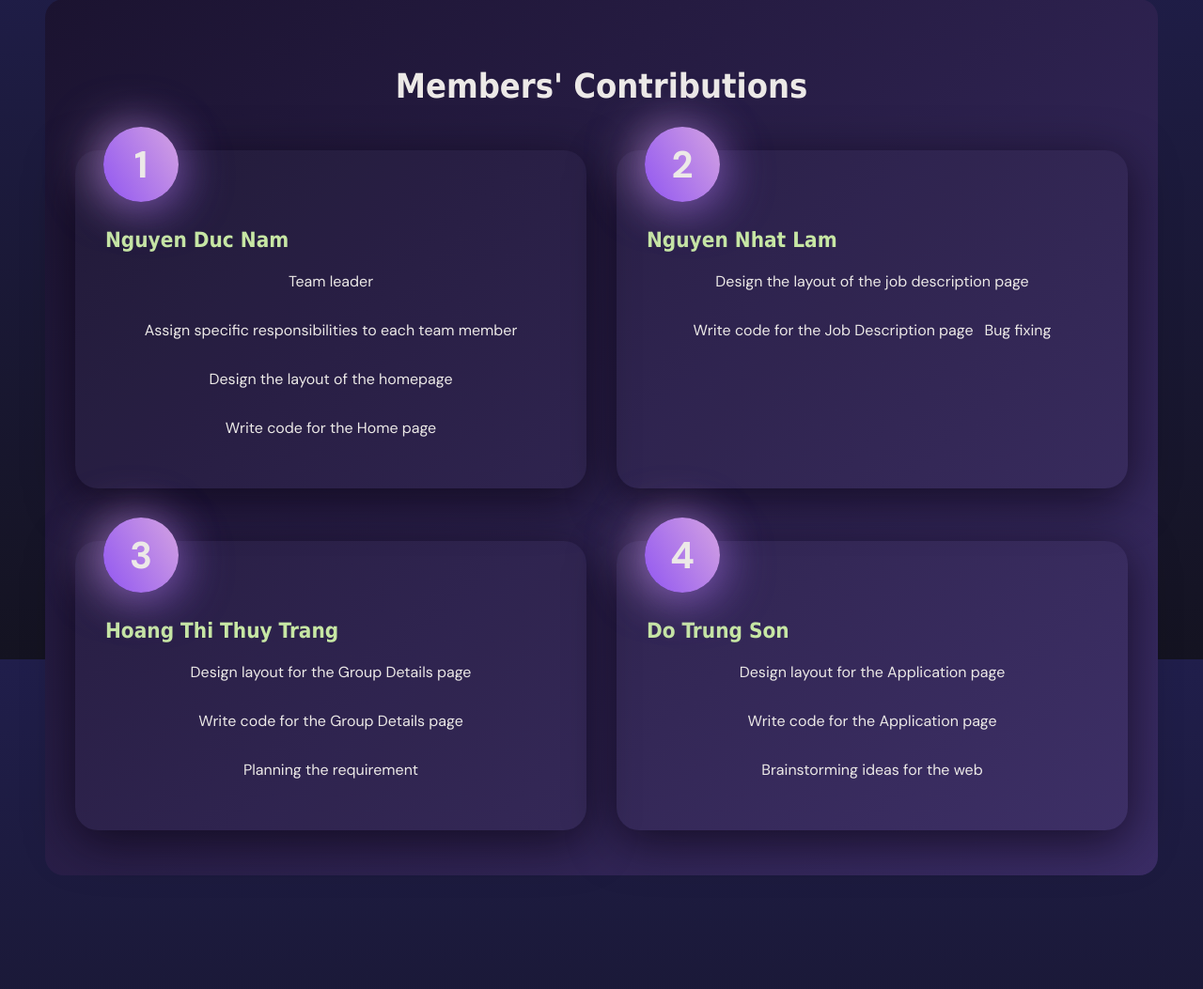
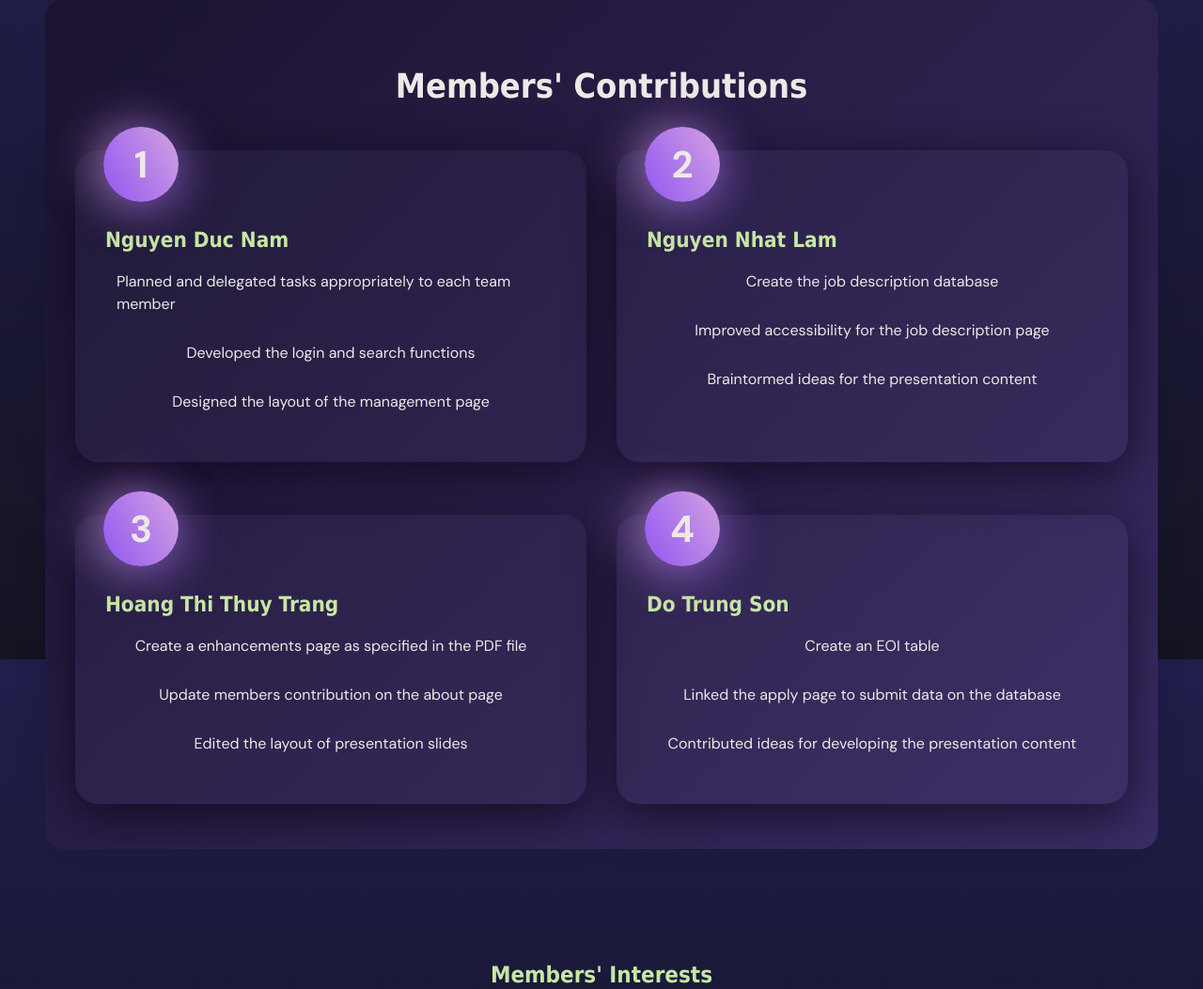
Before and after one commit to nguyenducnam06/Group-2-COS10026, a PHP site: page /about.php in a window 1280 px wide. Shown: the part 898-1951 px from the top of the page at 94% size. Run offline with PHP 8.4, Linux system fonts and the light colour scheme; some web fonts are replaced.

Commit message:
Update members contribution on about page

```diff
--- a/project1/about.php
+++ b/project1/about.php
@@ -84,35 +84,33 @@ include('metadata.inc');
         <div class="contribution">
           <h3>Nguyen Duc Nam</h3>
           <ul>
-            <li>Team leader</li>
-            <li>Assign specific responsibilities to each team member</li>
-            <li>Design the layout of the homepage</li>
-            <li>Write code for the Home page</li>
+            <li>Planned and delegated tasks appropriately to each team member</li>
+            <li>Developed the login and search functions</li>
+            <li>Designed the layout of the management page</li>
           </ul>
         </div>
-
         <div class="contribution">
           <h3>Nguyen Nhat Lam</h3>
           <ul>
-            <li>Design the layout of the job description page</li>
-            <li>Write code for the Job Description page</li>
-            <li>Bug fixing</li>
+            <li>Create the job description database</li>
+            <li>Improved accessibility for the job description page</li>
+            <li>Braintormed ideas for the presentation content</li>
           </ul>
         </div>
         <div class="contribution">
           <h3>Hoang Thi Thuy Trang</h3>
           <ul>
-            <li>Design layout for the Group Details page</li>
-            <li>Write code for the Group Details page</li>
-            <li>Planning the requirement</li>
+            <li>Create a enhancements page as specified in the PDF file</li>
+            <li>Update members contribution on the about page</li>
+            <li>Edited the layout of presentation slides</li>
           </ul>
         </div>
         <div class="contribution">
           <h3>Do Trung Son</h3>
           <ul>
-            <li>Design layout for the Application page</li>
-            <li>Write code for the Application page</li>
-            <li>Brainstorming ideas for the web</li>
+            <li>Create an EOI table</li>
+            <li>Linked the apply page to submit data on the database</li>
+            <li>Contributed ideas for developing the presentation content</li>
           </ul>
         </div>
       </div>
--- a/project1/styles/about.css
+++ b/project1/styles/about.css
@@ -99,6 +99,7 @@
   display: grid;
   grid-template-columns: repeat(2, 1fr);
   gap: 2rem;
+  text-align: left;
 }
 .contribution {
   margin-top: 24px;
@@ -137,7 +138,7 @@
   font-size: 1.4rem;
   font-weight: 700;
   color: #c7e7a4;
-}
+  }
 .contribution ul {
   list-style: none;
   padding: 12px;
@@ -147,6 +148,7 @@
   margin: 0.5rem 0;
   font-size: 1rem;
   line-height: 1.5;
+  text-align: left;
 }
 @media (max-width: 768px) {
   section {
```
